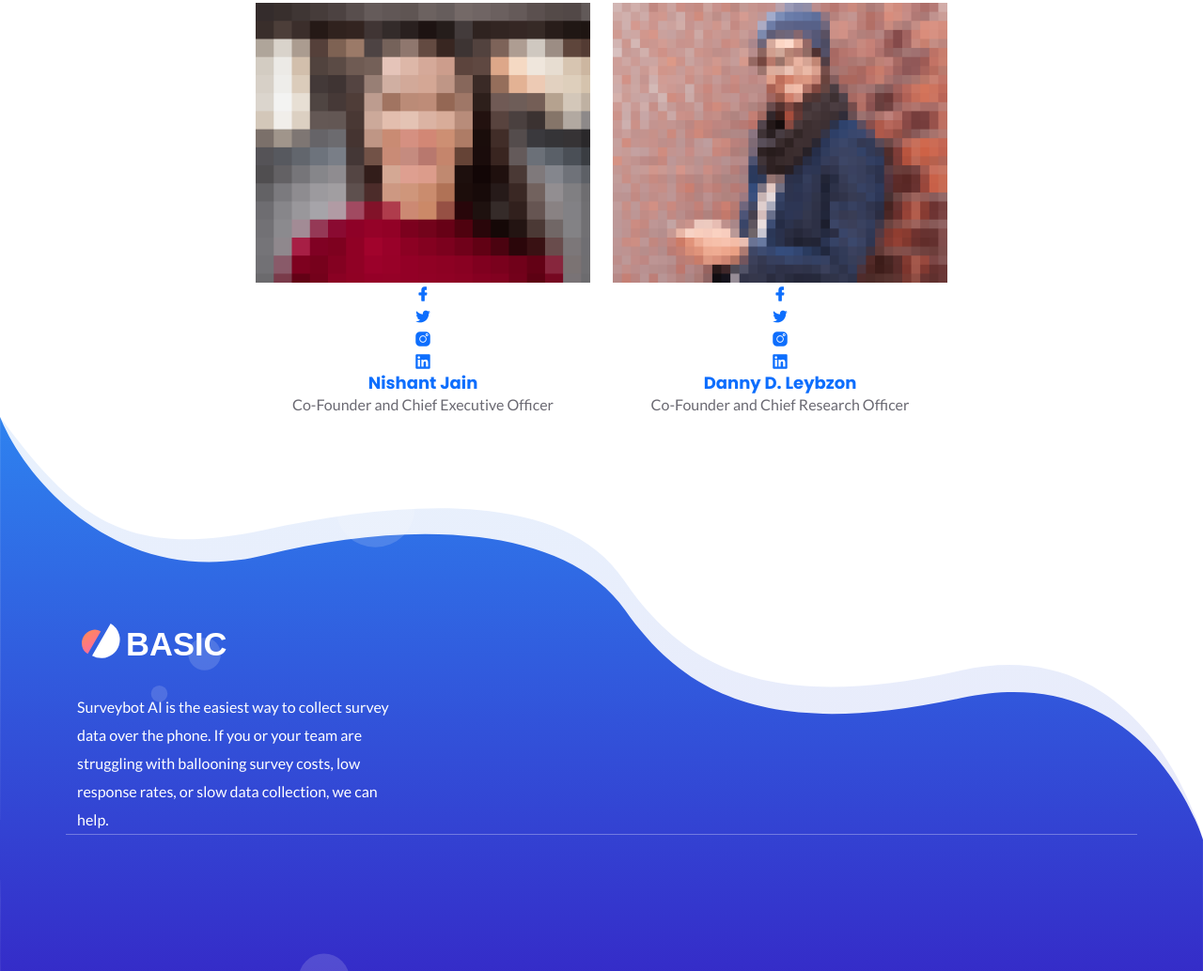
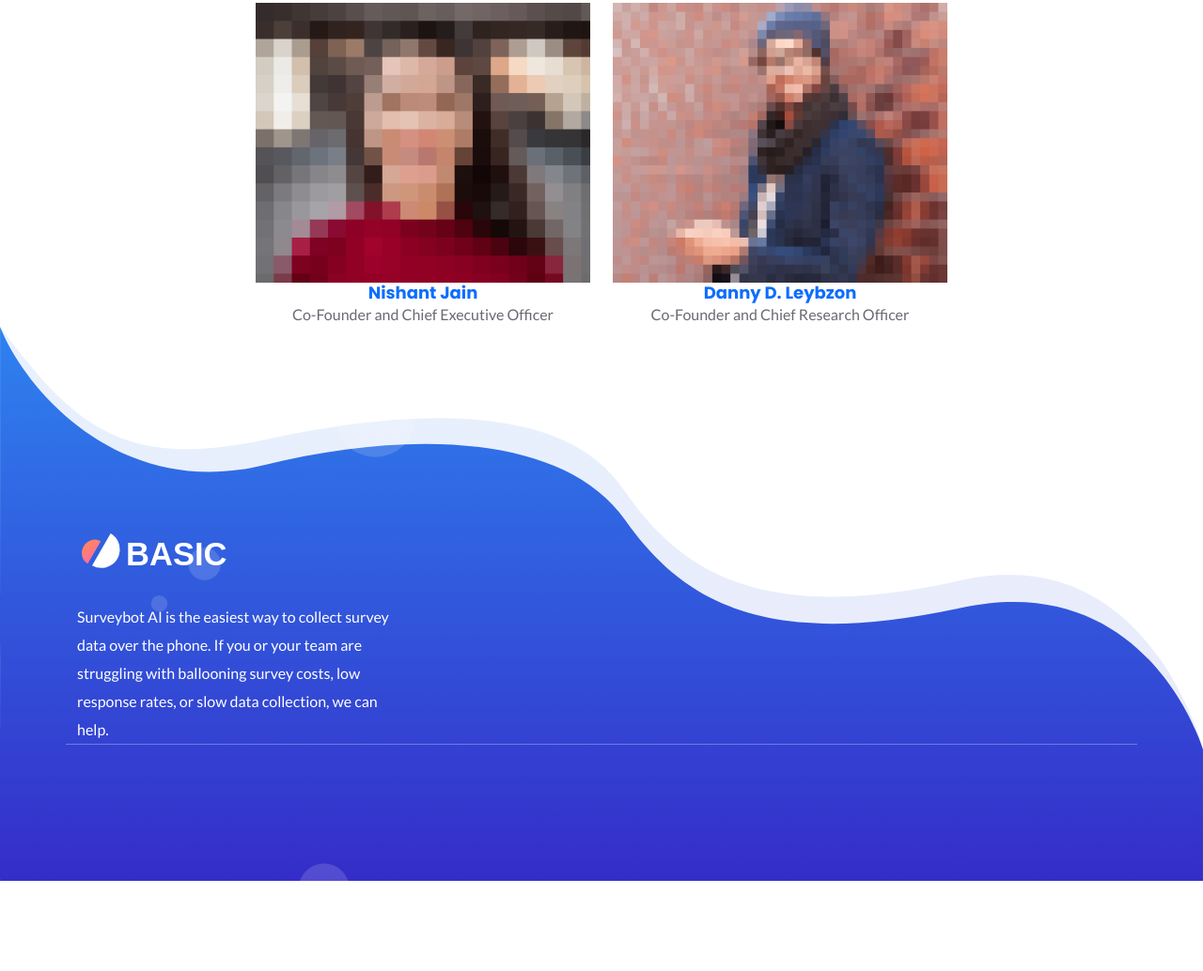
Before and after one commit to dleybz/surveybotdotai, a plain HTML site: page index.html in a window 1280 px wide. Shown: the part 1331-2365 px from the top of the page at 94% size. After the commit the page ends 2269 px from the top, so only its background shows below. Drawn offline with Linux system fonts and the light colour scheme.

Commit message:
Removed social media icons

```diff
--- a/index.html
+++ b/index.html
@@ -356,30 +356,7 @@
       <div class="single-team text-center mt-30 wow fadeIn" data-wow-duration="1s" data-wow-delay="0.2s">
       <div class="team-image">
       <img src="assets/images/team/team-1.png" alt="Team" />
-      <div class="social">
-      <ul>
-      <li>
-      <a href="javascript:void(0)">
-      <i class="lni lni-facebook-filled"> </i>
-      </a>
-      </li>
-      <li>
-      <a href="javascript:void(0)">
-      <i class="lni lni-twitter-filled"> </i>
-      </a>
-      </li>
-      <li>
-      <a href="javascript:void(0)">
-      <i class="lni lni-instagram-filled"> </i>
-      </a>
-      </li>
-      <li>
-      <a href="javascript:void(0)">
-      <i class="lni lni-linkedin-original"> </i>
-      </a>
-      </li>
-      </ul>
-      </div>
+
       </div>
       <div class="team-content">
       <h5 class="holder-name">
@@ -394,30 +371,6 @@
       <div class="single-team text-center mt-30 wow fadeIn" data-wow-duration="1s" data-wow-delay="0.5s">
       <div class="team-image">
       <img src="assets/images/team/team-2.png" alt="Team" />
-      <div class="social">
-      <ul>
-      <li>
-      <a href="javascript:void(0)">
-      <i class="lni lni-facebook-filled"> </i>
-      </a>
-      </li>
-      <li>
-      <a href="javascript:void(0)">
-      <i class="lni lni-twitter-filled"> </i>
-      </a>
-      </li>
-      <li>
-      <a href="javascript:void(0)">
-      <i class="lni lni-instagram-filled"> </i>
-      </a>
-      </li>
-      <li>
-      <a href="javascript:void(0)">
-      <i class="lni lni-linkedin-original"> </i>
-      </a>
-      </li>
-      </ul>
-      </div>
       </div>
       <div class="team-content">
       <h5 class="holder-name">
```
